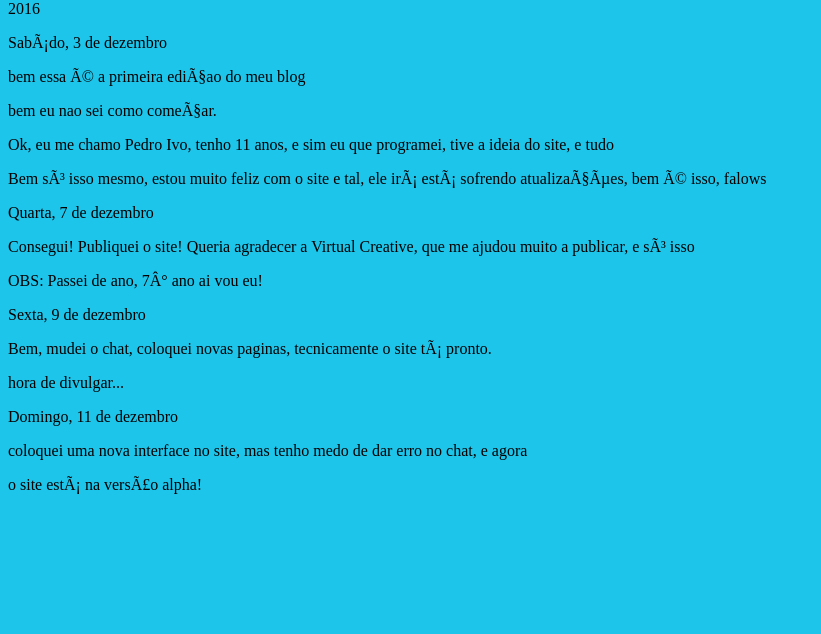
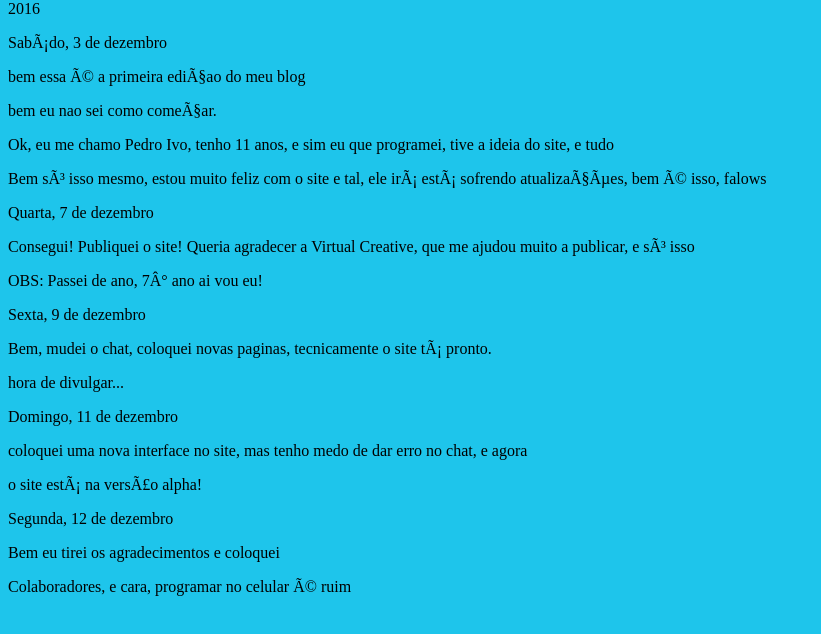
Before and after one commit to TheRoompickOficial/TheRoompick.githup.io, a plain HTML site: page blog.html in a window 1280 px wide. Shown: the part 66-700 px from the top of the page, without its empty margins (0-821 px from the left). Drawn offline with Linux system fonts and the light colour scheme.

Commit message:
Update blog.html

```diff
--- a/blog.html
+++ b/blog.html
@@ -24,5 +24,7 @@
   <p>Domingo, 11 de dezembro</p>
   <p>coloquei uma nova interface no site, mas tenho medo de dar erro no chat, e agora</p>
   <p>o site está na versão alpha!</p>
-
+      <p>Segunda, 12 de dezembro</p>
+      <p>Bem eu tirei os agradecimentos e coloquei</p>
+      <p>Colaboradores, e cara, programar no celular é ruim</p>
 </html>
```
